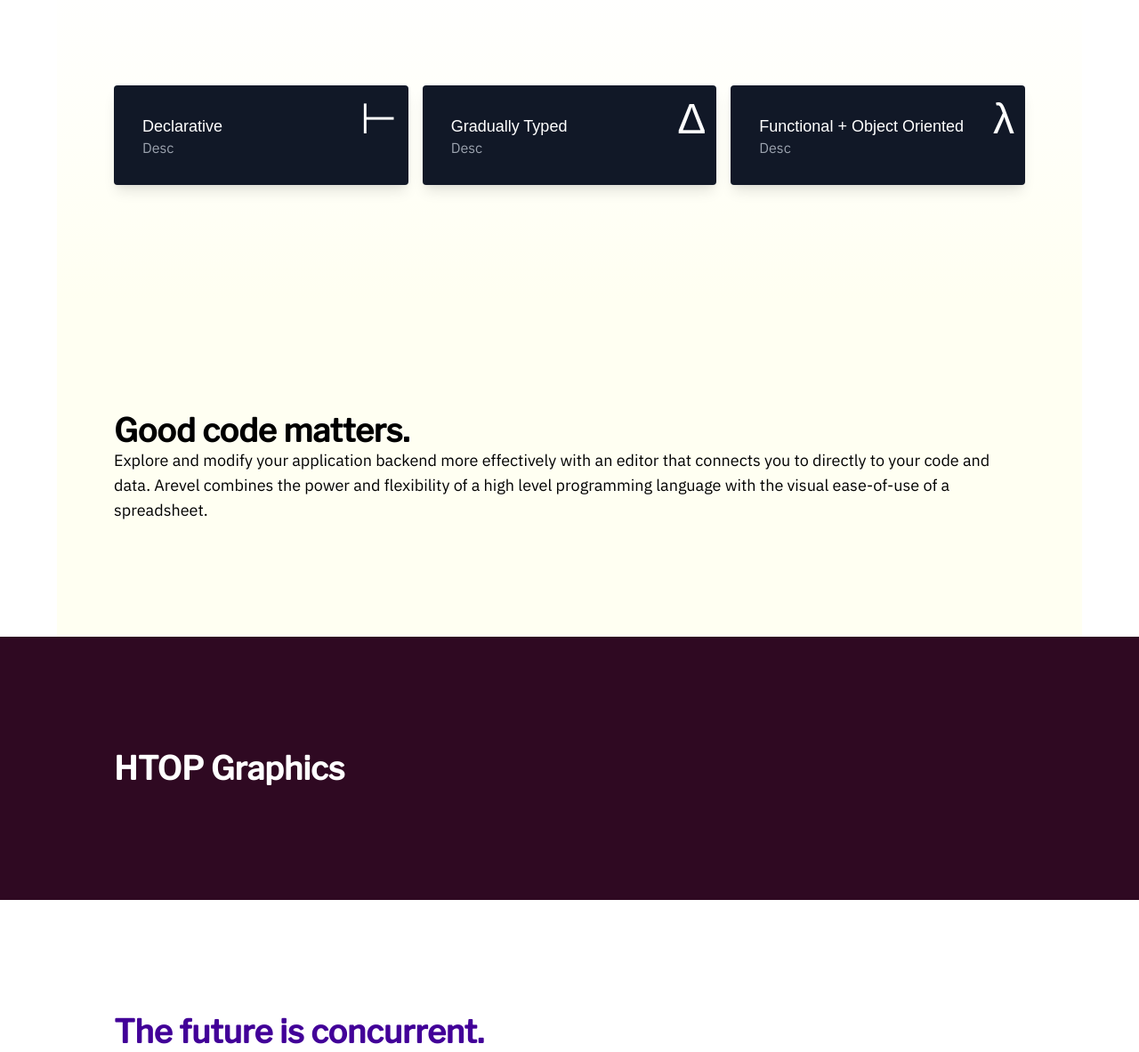
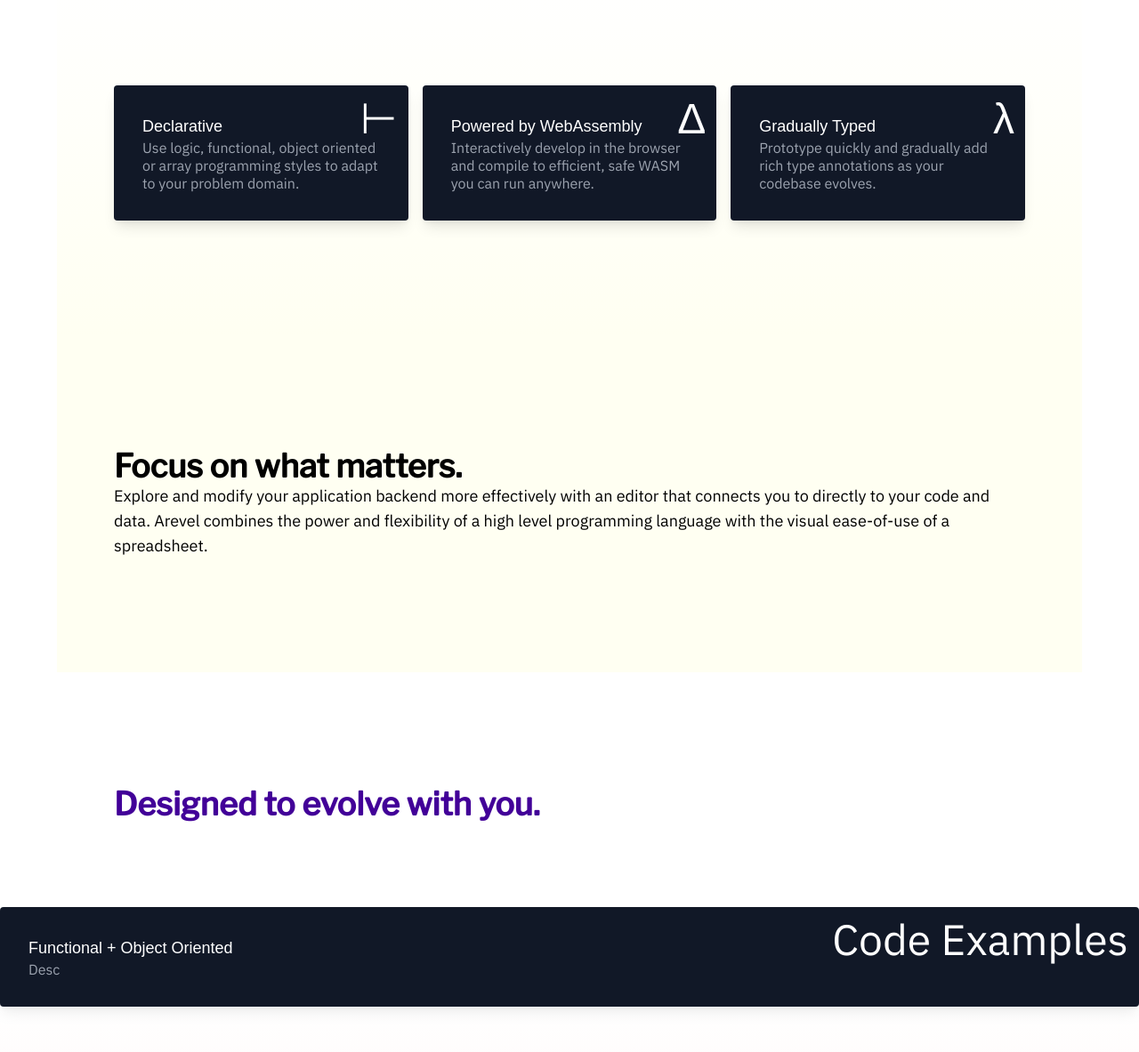
Before and after one commit to Feni/informal-landing, a plain HTML site: page landing.html in a window 1280 px wide. Shown: the part 620-1803 px from the top of the page at 89% size. Drawn offline with nearby package versions, Linux system fonts and the light colour scheme.

Commit message:
Adding new sections and copy

```diff
--- a/landing.html
+++ b/landing.html
@@ -59,7 +59,9 @@
             </div>
             <div class="p-5">
               <h3 class="text-white text-lg">Declarative</h3>
-              <p class="text-gray-400">Desc</p>
+              <p class="text-gray-400">
+                Use logic, functional, object oriented or array programming styles to adapt to your problem domain.
+              </p>
             </div>
           </div>
 
@@ -69,8 +71,10 @@
               <h1 class="text-5xl font-body">Δ</h1>
             </div>
             <div class="p-5">
-              <h3 class="text-white text-lg">Gradually Typed</h3>
-              <p class="text-gray-400">Desc</p>
+              <h3 class="text-white text-lg">Powered by WebAssembly</h3>
+              <p class="text-gray-400">
+                Interactively develop in the browser and compile to efficient, safe WASM you can run anywhere.
+              </p>
             </div>
           </div>
 
@@ -81,8 +85,12 @@
 
             </div>
             <div class="p-5">
-              <h3 class="text-white text-lg">Functional + Object Oriented</h3>
-              <p class="text-gray-400">Desc</p>
+              <h3 class="text-white text-lg">
+                Gradually Typed
+                </h3>
+              <p class="text-gray-400">
+                Prototype quickly and gradually add rich type annotations as your codebase evolves.
+              </p>
             </div>
           </div>
 
@@ -100,21 +108,24 @@
         <!-- Build things that matter. Write code you love. Good code matters. Write code that matters.-->
         <!-- On incidental complexity and focusing on the things that matter to you.-->
           <h2 class="text-4xl font-heading font-bold">
-            Good code matters.
+            Focus on what matters.
           </h2>
-          <p class="text-lg">Explore and modify your application backend more effectively with an editor that connects you to directly to your code and data. Arevel combines the power and flexibility of a high level programming language with the visual ease-of-use of a spreadsheet.</p>
+          <p class="text-lg">
+            Explore and modify your application backend more effectively with an editor that connects you to directly to your code and data. Arevel combines the power and flexibility of a high level programming language with the visual ease-of-use of a spreadsheet.
+
+          </p>
 
           <!-- Examples you can click through -->
       </section>
 
-
+<!--
     <div class="bg-purple">
       <section class="max-w-6xl relative mx-auto px-16 pt-32 pb-32">
           <h2 class="text-4xl font-heading font-bold">
             HTOP Graphics
           </h2>
       </section>
-    </div>
+    </div> -->
 
       <!-- HTOP graphics -->
 
@@ -122,7 +133,7 @@
       <section class="max-w-6xl relative mx-auto px-16 pt-32 pb-32 md:pb-24">
         <!-- Section on concurrency. Safety + Performance. -->
         <!-- For a concurrent future. The future is concurrent. Are you ready for the next frontier?-->
-        <h2 class="text-4xl font-heading font-bold fg-purple">The future is concurrent.</h2>
+        <h2 class="text-4xl font-heading font-bold fg-purple">Designed to evolve with you.</h2>
         <p class="text-lg">
 
         </p>
@@ -144,13 +155,10 @@
       </div>
 
 
-
-
-      <!-- TODO: Scale down this section-->
       <div class="bg-fade-out">
     <section class="max-w-6xl relative mx-auto px-16 pt-32 pb-32 ">
         <h2 class="text-4xl font-heading font-bold fg-red">
-          Express your ideas at the speed of thought.
+          Let's build it together.
         </h2>
         <p class="text-lg">
         Deploy changes instantly and scale up to meet the demands of your app without needing to manage any server infrastructure. Arevel's compiled format allows rapid horizontal scaling without being pinned to individual servers when idle.
@@ -161,7 +169,7 @@
 
       <div class="bg-gradient fg-white">
         <section class="max-w-6xl relative mx-auto px-16 pt-32 pb-32 ">
-            <h2 class="text-4xl font-heading font-bold text-center">
+            <h2 class="text-2xl font-heading font-bold text-center">
               Build. Launch. Grow.
             </h2>
             <!-- CTA-->
```
